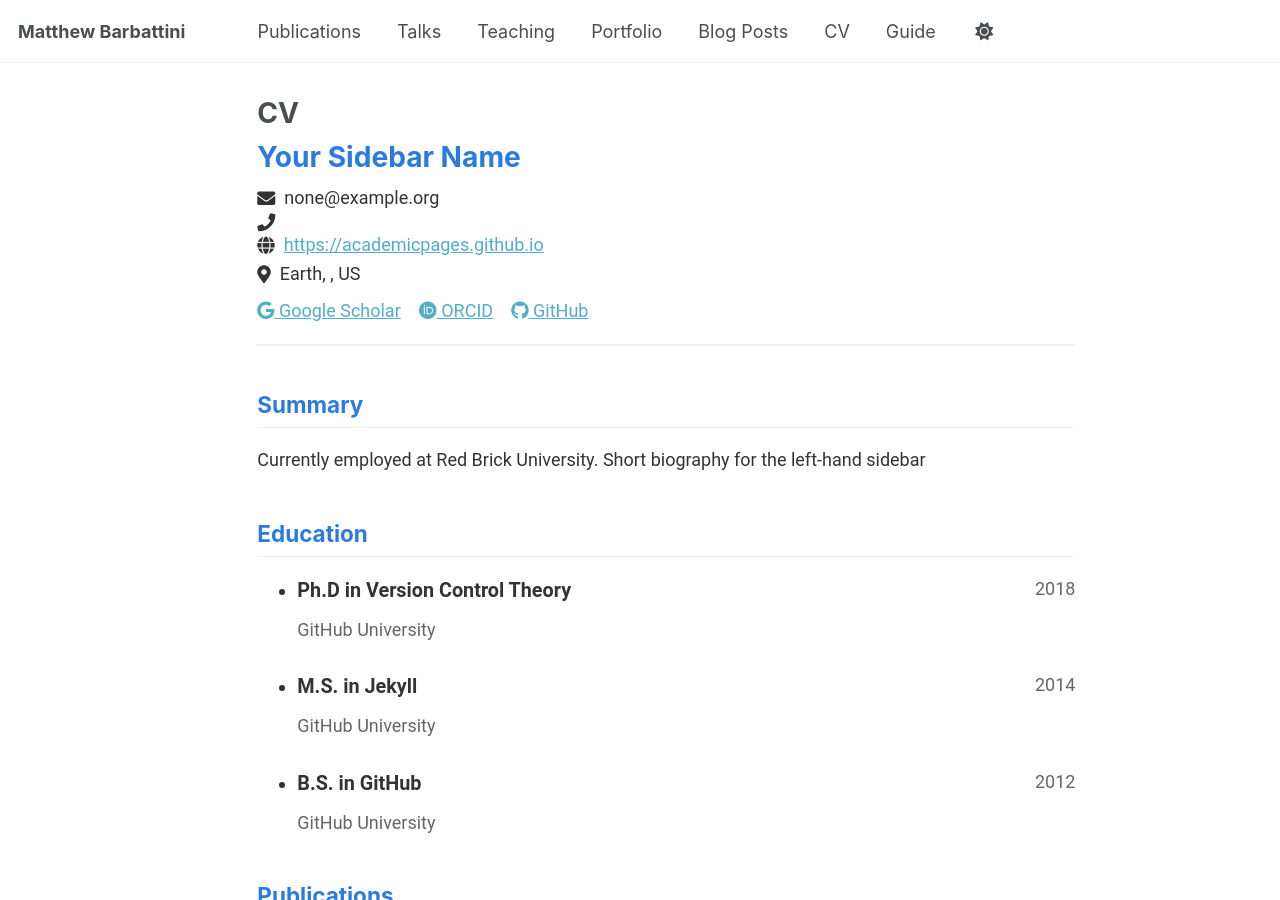
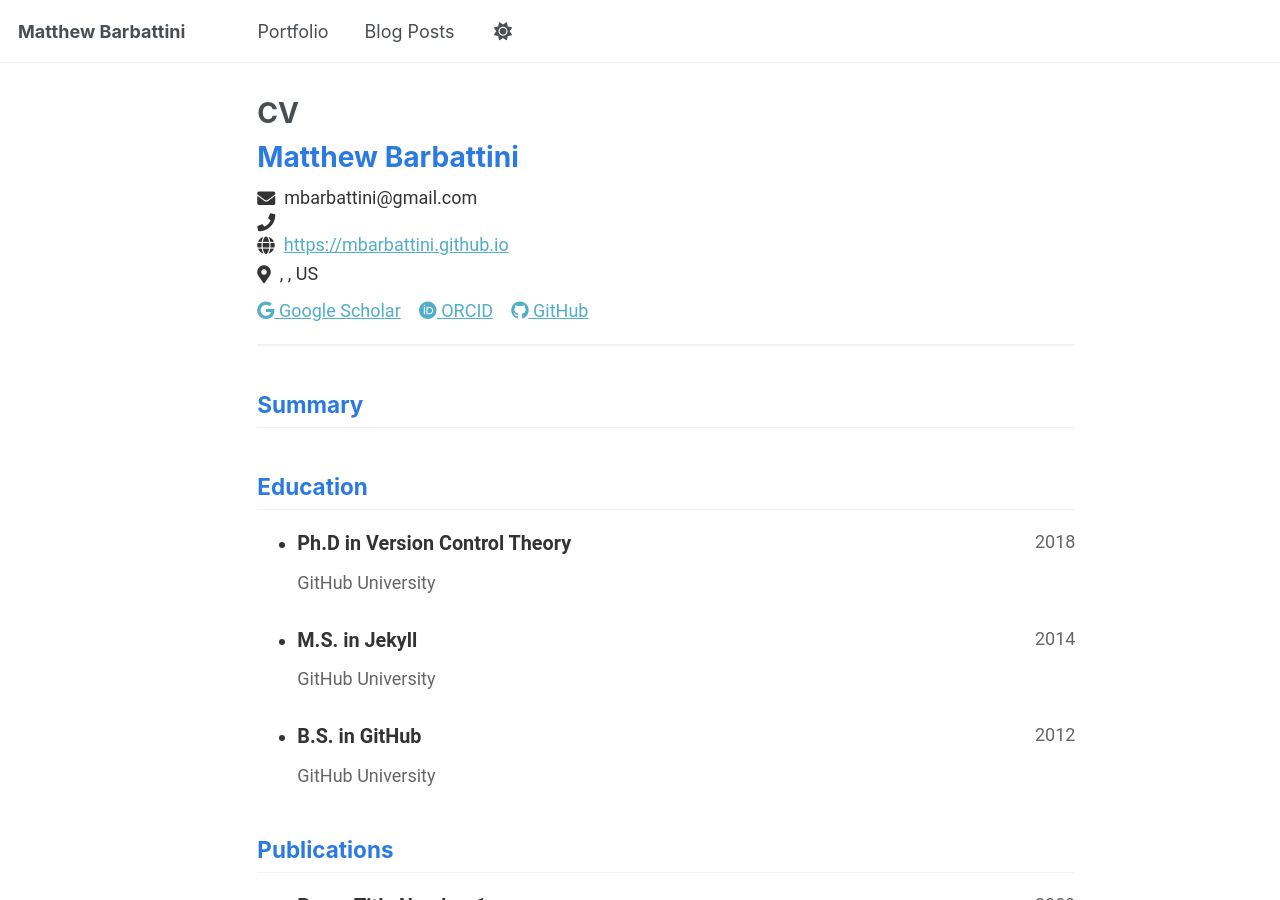
Before and after one commit to mbarbattini/mbarbattini.github.io, a Jekyll site: the page built from _pages/cv-json.md, in a window 1280 px wide and 900 px high. Built offline with Jekyll 4.4.1, drawn with Linux system fonts in a browser that asks for light colours; a script that is not in the unit is left out.

```diff
--- a/_config.yml
+++ b/_config.yml
@@ -7,29 +7,29 @@
 # server process.
 
 # Basic Site Settings
-locale                   : "en-US"
-site_theme               : "default"
-title                    : "Matthew Barbattini"
-title_separator          : "-"
-name                     : &name "Matthew Barbattini"
-description              : &description "R&D Engineer 2 @ Honeywell"
-url                      : https://mbarbattini.github.io # the base hostname & protocol for your site e.g. "https://[your GitHub username].github.io" or if you already have some other page hosted on Github then use "https://[your GitHub username].github.io/[Your Repo Name]"
-baseurl                  : "" # the subpath of your site, e.g. "/blog"
-repository               : "mbarbattini/mbarbattini.github.io"
+locale: "en-US"
+site_theme: "default"
+title: "Matthew Barbattini"
+title_separator: "-"
+name: &name "Matthew Barbattini"
+description: &description "R&D Engineer 2 @ Honeywell"
+url: https://mbarbattini.github.io # the base hostname & protocol for your site e.g. "https://[your GitHub username].github.io" or if you already have some other page hosted on Github then use "https://[your GitHub username].github.io/[Your Repo Name]"
+baseurl: "" # the subpath of your site, e.g. "/blog"
+repository: "mbarbattini/mbarbattini.github.io"
 
 # Site Author - The following control what appear as part of the author content on the side bar.
 #               If a field is blank the icon and link will not appear, otherwise it will be shown.
 #               Additional customization can be done by editing /_includes/author-profile.html
 author:
   # Biographic information
-  avatar           : "profile.png"
-  name             : "Your Sidebar Name"
-  pronouns         : # example: "she/her"
-  bio              : ""
-  location         : "Denver, CO"
-  employer         : "Honeywell"
-  uri              : # URL
-  email            : "mbarbattini@gmail.com"
+  avatar: "profile.png"
+  name: "Matthew Barbattini"
+  pronouns: # example: "she/her"
+  bio: "R&D Engineer with an expertise in superconducting devices"
+  location: "Denver, CO"
+  employer: "Honeywell"
+  uri: # URL
+  email: "mbarbattini@gmail.com"
 
   # # Academic websites
   # academia         : # URL
@@ -87,49 +87,47 @@
 #     title: 'Conference Papers'
 
 # Site Settings
-teaser                   :  # filename of teaser fallback teaser image placed in /images/, .e.g. "500x300.png"
-breadcrumbs              : false # true, false (default)
-words_per_minute         : 160
-future                   : false
-read_more                : "disabled" # if enabled, adds "Read more" links to excerpts
-talkmap_link             : false      #change to true to add link to talkmap on talks page
+teaser: # filename of teaser fallback teaser image placed in /images/, .e.g. "500x300.png"
+breadcrumbs: false # true, false (default)
+words_per_minute: 160
+future: false
+read_more: "disabled" # if enabled, adds "Read more" links to excerpts
+talkmap_link: false #change to true to add link to talkmap on talks page
 comments:
-  provider               : # false (default), "disqus", "discourse", "facebook", "google-plus", "staticman", "custom"
+  provider: # false (default), "disqus", "discourse", "facebook", "google-plus", "staticman", "custom"
   disqus:
-    shortname            :
+    shortname:
   discourse:
-    server               : # https://meta.discourse.org/t/embedding-discourse-comments-via-javascript/31963 , e.g.: meta.discourse.org
+    server: # https://meta.discourse.org/t/embedding-discourse-comments-via-javascript/31963 , e.g.: meta.discourse.org
   facebook:
-    appid                :
-    num_posts            : # 5 (default)
-    colorscheme          : # "light" (default), "dark"
+    appid:
+    num_posts: # 5 (default)
+    colorscheme: # "light" (default), "dark"
 staticman:
-  allowedFields          : ['name', 'email', 'url', 'message']
-  branch                 : "gh-pages" # "master", "gh-pages"
-  commitMessage          : "New comment."
-  filename               : comment-{@timestamp}
-  format                 : "yml"
-  moderation             : true
-  path                   : "_data/comments/{options.slug}"
-  requiredFields         : ['name', 'email', 'message']
+  allowedFields: ["name", "email", "url", "message"]
+  branch: "gh-pages" # "master", "gh-pages"
+  commitMessage: "New comment."
+  filename: comment-{@timestamp}
+  format: "yml"
+  moderation: true
+  path: "_data/comments/{options.slug}"
+  requiredFields: ["name", "email", "message"]
   transforms:
-    email                : "md5"
+    email: "md5"
   generatedFields:
     date:
-      type               : "date"
+      type: "date"
       options:
-        format           : "iso8601" # "iso8601" (default), "timestamp-seconds", "timestamp-milliseconds"
+        format: "iso8601" # "iso8601" (default), "timestamp-seconds", "timestamp-milliseconds"
 atom_feed:
-  hide                   : false     # change to true to hide the RSS feed in the footer
-  path                   : # blank (default) uses feed.xml
-
+  hide: false # change to true to hide the RSS feed in the footer
+  path: # blank (default) uses feed.xml
 
 # SEO Related
-google_site_verification :
-bing_site_verification   :
-alexa_site_verification  :
-yandex_site_verification :
-
+google_site_verification:
+bing_site_verification:
+alexa_site_verification:
+yandex_site_verification:
 
 # # Social Sharing
 # twitter:
@@ -147,13 +145,11 @@
 #   name                   : # If the user or organization name differs from the site's name
 #   links: # An array of links to social media profiles
 
-
 # Analytics
 analytics:
-  provider               :  "false" # false (default), "google", "google-universal", "google-analytics-4", "custom"
+  provider: "false" # false (default), "google", "google-universal", "google-analytics-4", "custom"
   google:
-    tracking_id          :
-
+    tracking_id:
 
 # Reading Files
 include:
@@ -193,14 +189,12 @@
 encoding: "utf-8"
 markdown_ext: "markdown,mkdown,mkdn,mkd,md"
 
-
 # Conversion
 markdown: kramdown
 highlighter: rouge
 lsi: false
 excerpt_separator: "\n\n"
 incremental: false
-
 
 # Markdown Processing
 kramdown:
@@ -212,7 +206,6 @@
   toc_levels: 1..6
   smart_quotes: lsquo,rsquo,ldquo,rdquo
   enable_coderay: false
-
 
 # # These settings control the types of collections used by the template
 # collections:
@@ -228,7 +221,6 @@
 #   talks:
 #     output: true
 #     permalink: /:collection/:path/
-
 
 # These settings control how pages and collections are included in the site
 defaults:
@@ -286,19 +278,16 @@
   #     author_profile: true
   #     share: true
 
-
 # Sass/SCSS
 sass:
   sass_dir: _sass
   style: compressed # http://sass-lang.com/documentation/file.SASS_REFERENCE.html#output_style
-
 
 # Outputting
 permalink: /:categories/:title/
 # paginate: 5 # amount of posts to show
 # paginate_path: /page:num/
 timezone: Etc/UTC # http://en.wikipedia.org/wiki/List_of_tz_database_time_zones
-
 
 # Plugins
 plugins:
@@ -317,7 +306,6 @@
   - jekyll-sitemap
   - jekyll-redirect-from
   - jemoji
-
 
 # Archives
 #  Type
@@ -347,7 +335,6 @@
 #     category: /categories/:name/
 #     tag: /tags/:name/
 
-
 # HTML Compression
 # - http://jch.penibelst.de/
 compress_html:
--- a/_data/cv.json
+++ b/_data/cv.json
@@ -1,14 +1,14 @@
 {
   "basics": {
-    "name": "Your Sidebar Name",
-    "email": "none@example.org",
+    "name": "Matthew Barbattini",
+    "email": "mbarbattini@gmail.com",
     "phone": "",
-    "website": "https://academicpages.github.io",
-    "summary": "Currently employed at Red Brick University. Short biography for the left-hand sidebar",
+    "website": "https://mbarbattini.github.io",
+    "summary": "",
     "location": {
       "address": "",
       "postalCode": "",
-      "city": "Earth",
+      "city": "",
       "countryCode": "US",
       "region": ""
     },
@@ -16,7 +16,7 @@
       {
         "network": "Google Scholar",
         "username": "",
-        "url": "https://scholar.google.com/citations?user=PS_CX0AAAAAJ"
+        "url": ""
       },
       {
         "network": "ORCID",
```
Also changed, not shown: _data/navigation.yml (+10 -10 lines), _posts/2025-07-20-spherical-harmonic-geomagnetic.md (+1 -1 lines), 1 other file.
